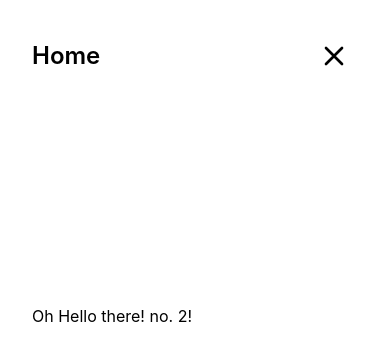
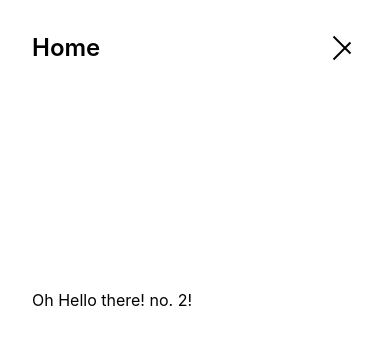
Before and after one commit to TheClooneysPlayground/11ty-blog-demo, an Eleventy site: page posts/post-2.md in a window 390 px wide. Both pictures are taken after a click on the button 334 px from the left and 57 px from the top of the page. Built offline with nearby package versions, Linux system fonts and the light colour scheme; Eleventy itself is replaced by a stand-in of ours; files that its build step writes are made by us from their sources.

Commit message:
Make the burger menu bar animated (needs fixing)

```diff
--- a/_includes/layouts/home.njk
+++ b/_includes/layouts/home.njk
@@ -31,26 +31,51 @@ layout: layouts/base.njk
     }
     .slide-fade-in { animation: slideFadeIn 0.3s ease forwards; }
     .slide-fade-out { animation: slideFadeOut 0.3s ease forwards; }
+
+    /* Burger Menu Icon */
+    #nav-toggle { position: relative; width: 2rem; height: 2rem; }
+    .burger {
+      position: absolute;
+      top: 50%; left: 50%;
+      width: 1.5rem; height: 1.25rem;
+      transform: translate(-50%, -50%);
+      display: flex; flex-direction: column;
+      justify-content: space-between;
+    }
+    .burger div {
+      width: 100%; height: 2px;
+      background: #000;
+      transition: transform 0.3s ease, opacity 0.3s ease, width 0.3s ease;
+    }
+    /* active state: hide middle patty, rotate buns */
+    #nav-toggle.opened .burger .patty {
+      opacity: 0;
+    }
+    #nav-toggle.opened .burger .top-bun {
+      transform: translateY(6px) rotate(45deg);
+      width: 100%;
+    }
+    #nav-toggle.opened .burger .bottom-bun {
+      transform: translateY(-6px) rotate(-45deg);
+      width: 100%;
+    }
   </style>
 
   <!-- Site Title + Mobile Hamburger -->
   <div class="pa4 flex items-center justify-between bg-white">
-    <a href="/" class="link dim black f3 f2-ns fw6 ma0 tr tl-ns db">
-      Home
-    </a>
+    <a href="/" class="link dim black f3 f2-ns fw6 ma0 tr tl-ns db">Home</a>
     <button id="nav-toggle" class="dib dn-ns bn bg-transparent pa2 pointer" aria-expanded="false" aria-controls="sidebar">
-      <svg id="icon-hamburger" class="w2 h2" viewBox="0 0 24 24">
-        <path d="M3 6h18M3 12h18M3 18h18" stroke="#000" stroke-width="2" stroke-linecap="round"/>
-      </svg>
-      <svg id="icon-close" class="w2 h2" viewBox="0 0 24 24" style="display:none;">
-        <path d="M6 6l12 12M6 18L18 6" stroke="#000" stroke-width="2" stroke-linecap="round"/>
-      </svg>
+      <div class="burger">
+        <div class="top-bun"></div>
+        <div class="patty"></div>
+        <div class="bottom-bun"></div>
+      </div>
     </button>
   </div>
 
   <!-- Two-column layout -->
   <div class="flex flex-column flex-row-ns">
-    <!-- Sidebar nav: hidden on mobile until toggle -->
+    <!-- Sidebar nav: hidden on mobile until toggle; no background color -->
     <nav id="sidebar" class="dn db-ns w-100 w-25-ns pa4">
       {{ renderNav(collections.all | eleventyNavigation) }}
     </nav>
@@ -68,23 +93,16 @@ layout: layouts/base.njk
   document.addEventListener('DOMContentLoaded', function() {
     const btn = document.getElementById('nav-toggle');
     const sidebar = document.getElementById('sidebar');
-    const iconHamburger = document.getElementById('icon-hamburger');
-    const iconClose = document.getElementById('icon-close');
 
     btn.addEventListener('click', function() {
       const isOpen = btn.getAttribute('aria-expanded') === 'true';
       btn.setAttribute('aria-expanded', String(!isOpen));
-      // Toggle icons
-      iconHamburger.style.display = isOpen ? 'block' : 'none';
-      iconClose.style.display     = isOpen ? 'none'  : 'block';
+      btn.classList.toggle('opened', !isOpen);
 
       if (!isOpen) {
-        // open menu
-        sidebar.classList.remove('dn');
-        sidebar.classList.remove('slide-fade-out');
+        sidebar.classList.remove('dn', 'slide-fade-out');
         sidebar.classList.add('slide-fade-in');
       } else {
-        // close menu
         sidebar.classList.remove('slide-fade-in');
         sidebar.classList.add('slide-fade-out');
         sidebar.addEventListener('animationend', function handler() {
```
Also changed, not shown: 3 other files.
